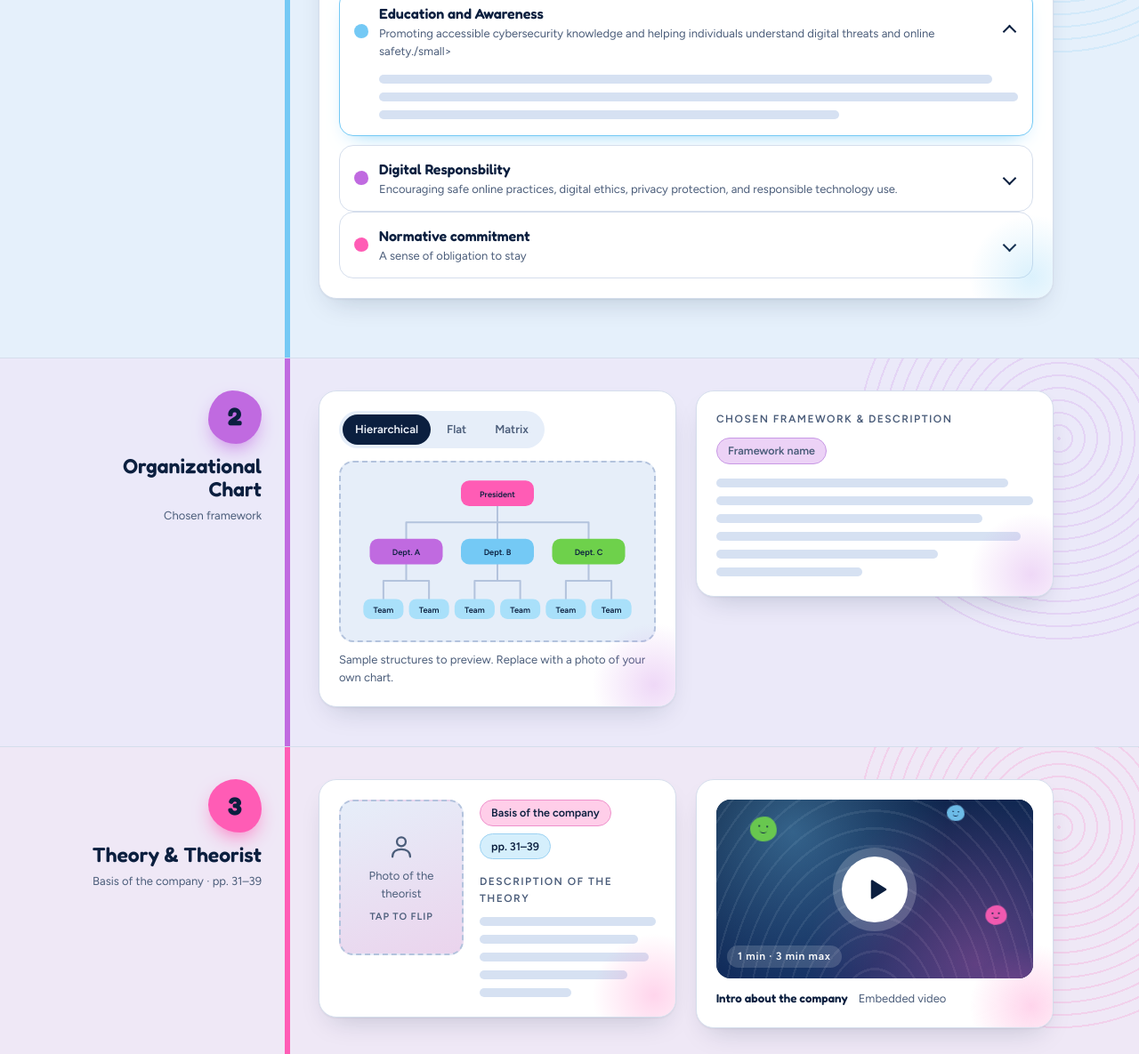
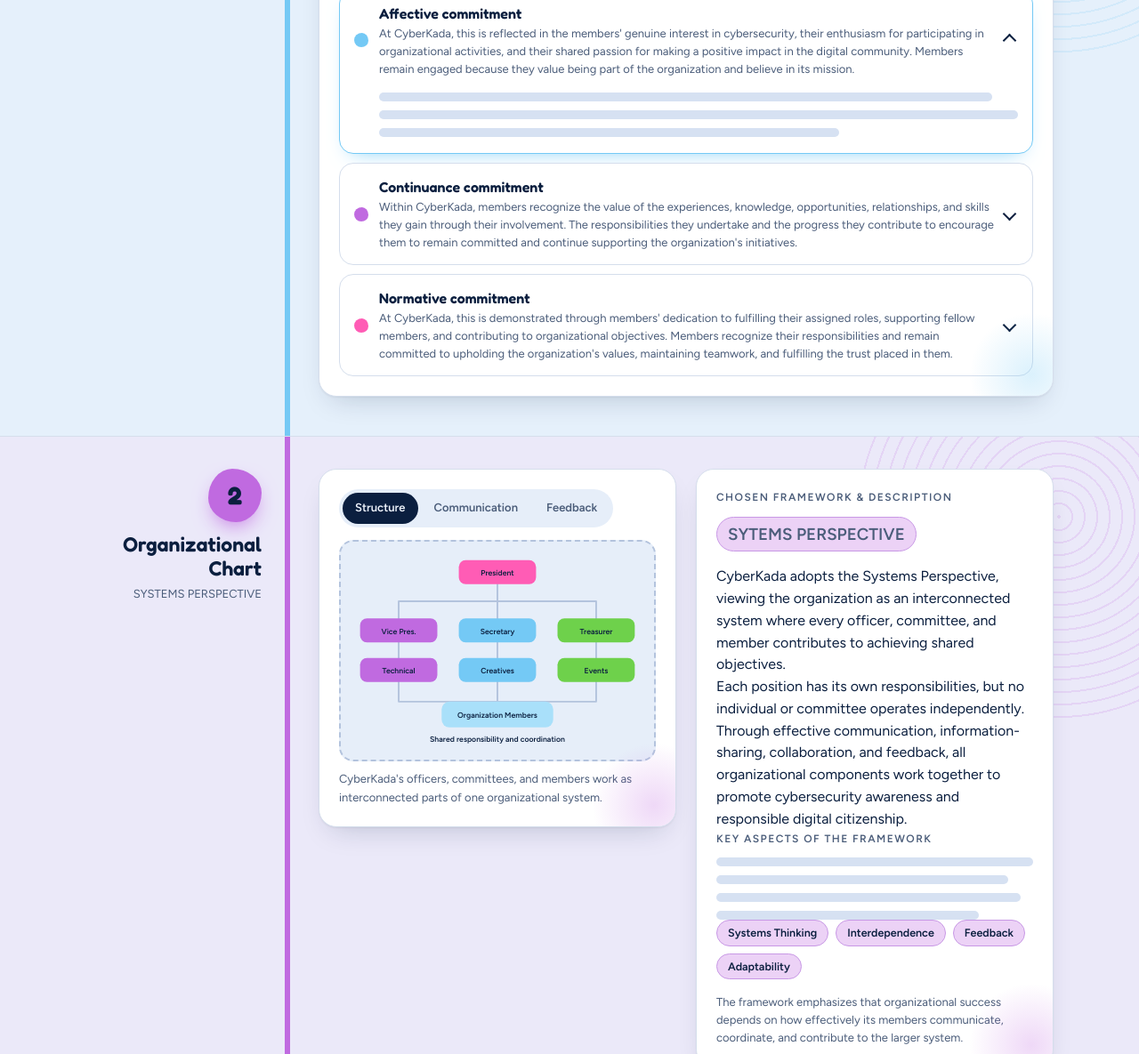
Before and after one commit to zitherpaller/OrgComWebsite, a plain HTML site: page index.html in a window 1280 px wide. Shown: the part 605-1790 px from the top of the page at 89% size. Drawn offline with Linux system fonts and the light colour scheme.

Commit message:
section 2 contents

```diff
--- a/index.html
+++ b/index.html
@@ -151,19 +151,30 @@
           <p class="kicker">Discussion of organizational commitment</p>
           <div class="acc">
             <details open name="commitment" style="--c: var(--sky)">
-              <summary><span>Education and Awareness
-                <small>Promoting accessible cybersecurity knowledge and helping individuals understand digital threats and online safety./small>
-                </span></summary>
+              <summary><span>Affective commitment<small>
+              At CyberKada, this is reflected in the members' genuine interest in cybersecurity,
+              their enthusiasm for participating in organizational activities, and their shared
+              passion for making a positive impact in the digital community. Members remain engaged
+              because they value being part of the organization and believe in its mission.
+              </small></span></summary>
               <div class="acc-body"><div class="lines"><i style="--w:96%"></i><i style="--w:100%"></i><i style="--w:72%"></i></div></div>
             </details>
             <details name="commitment" style="--c: var(--violet)">
-              <summary><span>Digital Responsbility
-                <small>Encouraging safe online practices, digital ethics, privacy protection, and responsible technology use.</small>
-              </span></summary>
+              <summary><span>Continuance commitment<small>
+                Within CyberKada, members recognize the value of the experiences, knowledge,
+                opportunities, relationships, and skills they gain through their involvement.
+                The responsibilities they undertake and the progress they contribute to encourage
+                them to remain committed and continue supporting the organization's initiatives.
+              </small></span></summary>
               <div class="acc-body"><div class="lines"><i style="--w:92%"></i><i style="--w:100%"></i><i style="--w:64%"></i></div></div>
             </details>
             <details name="commitment" style="--c: var(--pink)">
-              <summary><span>Normative commitment<small>A sense of obligation to stay</small></span></summary>
+              <summary><span>Normative commitment<small>
+                At CyberKada, this is demonstrated through members' dedication to fulfilling
+                their assigned roles, supporting fellow members, and contributing to organizational
+                objectives. Members recognize their responsibilities and remain committed to upholding
+                the organization's values, maintaining teamwork, and fulfilling the trust placed in them.
+              </small></span></summary>
               <div class="acc-body"><div class="lines"><i style="--w:98%"></i><i style="--w:88%"></i><i style="--w:56%"></i></div></div>
             </details>
           </div>
@@ -171,6 +182,7 @@
       </div>
     </div>
   </section>
+
 
 <!-- ============ 2 · ORGANIZATIONAL CHART ============ -->
 <section class="band" id="s2" style="--c: var(--violet)" aria-labelledby="h2-chart">
@@ -180,77 +192,280 @@
         <div class="num">2</div>
         <div>
           <h2 id="h2-chart">Organizational Chart</h2>
-            <p class="hint">Chosen framework</p>
+          <p class="hint">SYSTEMS PERSPECTIVE</p>
         </div>
       </div>
     </div>
+
     <div class="body">
       <div class="split">
+
+        <!-- ORGANIZATIONAL CHART PREVIEW -->
         <div class="card rv" style="--c: var(--violet)">
-            <div class="seg" role="group" aria-label="Preview a structure">
-              <button type="button" data-variant="tree" aria-pressed="true">Hierarchical</button>
-              <button type="button" data-variant="flat" aria-pressed="false">Flat</button>
-              <button type="button" data-variant="matrix" aria-pressed="false">Matrix</button>
+
+          <div class="seg" role="group" aria-label="Preview organizational systems">
+            <button type="button" data-variant="tree" aria-pressed="true">
+              Structure
+            </button>
+            <button type="button" data-variant="flat" aria-pressed="false">
+              Communication
+            </button>
+            <button type="button" data-variant="matrix" aria-pressed="false">
+              Feedback
+            </button>
           </div>
 
           <button class="zoom" type="button" data-zoom aria-label="Enlarge the chart preview">
-              <svg class="orgsvg" id="orgsvg" data-active="tree" viewBox="0 0 320 172" role="img" aria-label="Sample organizational chart structures">
-                <!-- hierarchical -->
+
+            <svg class="orgsvg" id="orgsvg" data-active="tree"
+              viewBox="0 0 340 230"
+              role="img"
+              aria-label="CyberKada interconnected organizational system">
+
+              <!-- 1. INTERCONNECTED ORGANIZATIONAL STRUCTURE -->
               <g data-v="tree">
-                  <path class="ln" d="M160 36V54M60 54H260M60 54V72M160 54V72M260 54V72M60 100V118M35 118H85M35 118V138M85 118V138M160 100V118M135 118H185M135 118V138M185 118V138M260 100V118M235 118H285M235 118V138M285 118V138"/>
-                  <g class="nd n-pink"><title>Top management</title><rect x="120" y="8" width="80" height="28" rx="9"/><text x="160" y="26">President</text></g>
-                  <g class="nd n-violet"><title>Department head</title><rect x="20" y="72" width="80" height="28" rx="9"/><text x="60" y="90">Dept. A</text></g>
-                  <g class="nd n-sky"><title>Department head</title><rect x="120" y="72" width="80" height="28" rx="9"/><text x="160" y="90">Dept. B</text></g>
-                  <g class="nd n-lime"><title>Department head</title><rect x="220" y="72" width="80" height="28" rx="9"/><text x="260" y="90">Dept. C</text></g>
-                  <g class="nd n-ice"><title>Team</title><rect x="13" y="138" width="44" height="22" rx="8"/><text x="35" y="153">Team</text></g>
-                  <g class="nd n-ice"><title>Team</title><rect x="63" y="138" width="44" height="22" rx="8"/><text x="85" y="153">Team</text></g>
-                  <g class="nd n-ice"><title>Team</title><rect x="113" y="138" width="44" height="22" rx="8"/><text x="135" y="153">Team</text></g>
-                  <g class="nd n-ice"><title>Team</title><rect x="163" y="138" width="44" height="22" rx="8"/><text x="185" y="153">Team</text></g>
-                  <g class="nd n-ice"><title>Team</title><rect x="213" y="138" width="44" height="22" rx="8"/><text x="235" y="153">Team</text></g>
-                  <g class="nd n-ice"><title>Team</title><rect x="263" y="138" width="44" height="22" rx="8"/><text x="285" y="153">Team</text></g>
+
+                <!-- connecting lines -->
+                <path class="ln"
+                  d="M170 37 V57
+                     M55 57 H285
+                     M55 57 V77
+                     M170 57 V77
+                     M285 57 V77
+                     M55 105 V123
+                     M170 105 V123
+                     M285 105 V123
+                     M55 151 V174
+                     M170 151 V174
+                     M285 151 V174
+                     M55 174 H285"/>
+
+                <!-- President -->
+                <g class="nd n-pink">
+                  <title>President</title>
+                  <rect x="125" y="9" width="90" height="28" rx="8"/>
+                  <text x="170" y="27">President</text>
                 </g>
-                <!-- flat -->
+
+                <!-- Executive officers -->
+                <g class="nd n-violet">
+                  <rect x="10" y="77" width="90" height="28" rx="8"/>
+                  <text x="55" y="95">Vice Pres.</text>
+                </g>
+
+                <g class="nd n-sky">
+                  <rect x="125" y="77" width="90" height="28" rx="8"/>
+                  <text x="170" y="95">Secretary</text>
+                </g>
+
+                <g class="nd n-lime">
+                  <rect x="240" y="77" width="90" height="28" rx="8"/>
+                  <text x="285" y="95">Treasurer</text>
+                </g>
+
+                <!-- Committees -->
+                <g class="nd n-violet">
+                  <rect x="10" y="123" width="90" height="28" rx="8"/>
+                  <text x="55" y="141">Technical</text>
+                </g>
+
+                <g class="nd n-sky">
+                  <rect x="125" y="123" width="90" height="28" rx="8"/>
+                  <text x="170" y="141">Creatives</text>
+                </g>
+
+                <g class="nd n-lime">
+                  <rect x="240" y="123" width="90" height="28" rx="8"/>
+                  <text x="285" y="141">Events</text>
+                </g>
+
+                <!-- Members -->
+                <g class="nd n-ice">
+                  <rect x="105" y="174" width="130" height="30" rx="9"/>
+                  <text x="170" y="193">Organization Members</text>
+                </g>
+
+                <text x="170" y="221" text-anchor="middle" class="svg-note">
+                  Shared responsibility and coordination
+                </text>
+              </g>
+
+
+              <!-- 2. COMMUNICATION FLOW -->
               <g data-v="flat">
-                  <path class="ln" d="M160 36V70M30 70H290M30 70V104M82 70V104M134 70V104M186 70V104M238 70V104M290 70V104"/>
-                  <g class="nd n-pink"><title>Owner or manager</title><rect x="120" y="8" width="80" height="28" rx="9"/><text x="160" y="26">Manager</text></g>
-                  <g class="nd n-lime"><title>Staff</title><rect x="8" y="104" width="44" height="26" rx="9"/><text x="30" y="121">Staff</text></g>
-                  <g class="nd n-sky"><title>Staff</title><rect x="60" y="104" width="44" height="26" rx="9"/><text x="82" y="121">Staff</text></g>
-                  <g class="nd n-ice"><title>Staff</title><rect x="112" y="104" width="44" height="26" rx="9"/><text x="134" y="121">Staff</text></g>
-                  <g class="nd n-pink"><title>Staff</title><rect x="164" y="104" width="44" height="26" rx="9"/><text x="186" y="121">Staff</text></g>
-                  <g class="nd n-violet"><title>Staff</title><rect x="216" y="104" width="44" height="26" rx="9"/><text x="238" y="121">Staff</text></g>
-                  <g class="nd n-lime"><title>Staff</title><rect x="268" y="104" width="44" height="26" rx="9"/><text x="290" y="121">Staff</text></g>
+
+                <defs>
+                  <marker id="commArrow" markerWidth="6" markerHeight="6"
+                    refX="5" refY="3" orient="auto">
+                    <path d="M0 0 L6 3 L0 6" fill="none"
+                      stroke="currentColor" stroke-width="1"/>
+                  </marker>
+                </defs>
+
+                <!-- central leadership -->
+                <g class="nd n-pink">
+                  <rect x="120" y="8" width="100" height="30" rx="9"/>
+                  <text x="170" y="27">Leadership</text>
                 </g>
-                <!-- matrix -->
+
+                <!-- communication lines -->
+                <path class="ln"
+                  marker-end="url(#commArrow)"
+                  d="M170 38 V65
+                     M55 65 H285
+                     M55 65 V94
+                     M170 65 V94
+                     M285 65 V94"/>
+
+                <!-- departments -->
+                <g class="nd n-violet">
+                  <rect x="10" y="94" width="90" height="30" rx="9"/>
+                  <text x="55" y="113">Technical</text>
+                </g>
+
+                <g class="nd n-sky">
+                  <rect x="125" y="94" width="90" height="30" rx="9"/>
+                  <text x="170" y="113">Creatives</text>
+                </g>
+
+                <g class="nd n-lime">
+                  <rect x="240" y="94" width="90" height="30" rx="9"/>
+                  <text x="285" y="113">Events</text>
+                </g>
+
+                <!-- cross-department coordination -->
+                <path class="ln"
+                  marker-end="url(#commArrow)"
+                  d="M100 109 H125
+                     M215 109 H240"/>
+
+                <!-- members and community -->
+                <path class="ln"
+                  marker-end="url(#commArrow)"
+                  d="M55 124 V159
+                     M170 124 V159
+                     M285 124 V159
+                     M55 159 H285
+                     M170 159 V180"/>
+
+                <g class="nd n-ice">
+                  <rect x="105" y="180" width="130" height="28" rx="9"/>
+                  <text x="170" y="198">Members</text>
+                </g>
+
+                <text x="170" y="224" text-anchor="middle" class="svg-note">
+                  Information sharing and coordination
+                </text>
+              </g>
+
+
+              <!-- 3. FEEDBACK SYSTEM -->
               <g data-v="matrix">
-                  <path class="ln" d="M74 53H312M74 93H312M74 133H312M121 26V160M201 26V160M281 26V160"/>
-                  <g class="nd n-violet"><title>Project</title><rect x="90" y="4" width="62" height="22" rx="8"/><text x="121" y="19">Project 1</text></g>
-                  <g class="nd n-sky"><title>Project</title><rect x="170" y="4" width="62" height="22" rx="8"/><text x="201" y="19">Project 2</text></g>
-                  <g class="nd n-lime"><title>Project</title><rect x="250" y="4" width="62" height="22" rx="8"/><text x="281" y="19">Project 3</text></g>
-                  <g class="nd n-pink"><title>Function</title><rect x="4" y="40" width="70" height="26" rx="9"/><text x="39" y="57">Function A</text></g>
-                  <g class="nd n-pink"><title>Function</title><rect x="4" y="80" width="70" height="26" rx="9"/><text x="39" y="97">Function B</text></g>
-                  <g class="nd n-pink"><title>Function</title><rect x="4" y="120" width="70" height="26" rx="9"/><text x="39" y="137">Function C</text></g>
-                  <g class="nd n-ice"><circle cx="121" cy="53" r="9"/></g><g class="nd n-ice"><circle cx="201" cy="53" r="9"/></g><g class="nd n-ice"><circle cx="281" cy="53" r="9"/></g>
-                  <g class="nd n-ice"><circle cx="121" cy="93" r="9"/></g><g class="nd n-ice"><circle cx="201" cy="93" r="9"/></g><g class="nd n-ice"><circle cx="281" cy="93" r="9"/></g>
-                  <g class="nd n-ice"><circle cx="121" cy="133" r="9"/></g><g class="nd n-ice"><circle cx="201" cy="133" r="9"/></g><g class="nd n-ice"><circle cx="281" cy="133" r="9"/></g>
+
+                <!-- organizational activities -->
+                <g class="nd n-pink">
+                  <rect x="110" y="8" width="120" height="30" rx="9"/>
+                  <text x="170" y="27">CyberKada</text>
                 </g>
+
+                <path class="ln" d="M170 38 V57"/>
+
+                <g class="nd n-sky">
+                  <rect x="100" y="57" width="140" height="30" rx="9"/>
+                  <text x="170" y="76">Activities &amp; Projects</text>
+                </g>
+
+                <path class="ln" d="M170 87 V106"/>
+
+                <g class="nd n-lime">
+                  <rect x="100" y="106" width="140" height="30" rx="9"/>
+                  <text x="170" y="125">Evaluation</text>
+                </g>
+
+                <path class="ln" d="M170 136 V155"/>
+
+                <g class="nd n-violet">
+                  <rect x="100" y="155" width="140" height="30" rx="9"/>
+                  <text x="170" y="174">Feedback &amp; Suggestions</text>
+                </g>
+
+                <!-- feedback loop -->
+                <path class="ln"
+                  d="M100 170 H35 V23 H110"/>
+
+                <path class="ln"
+                  d="M35 23 L44 17 M35 23 L44 29"/>
+
+                <text x="170" y="207" text-anchor="middle" class="svg-note">
+                  Continuous improvement and adaptation
+                </text>
+              </g>
+
             </svg>
           </button>
-            <p class="note">Sample structures to preview. Replace with a photo of your own chart.</p>
+
+          <p class="note" id="org-description">
+            CyberKada's officers, committees, and members work as
+            interconnected parts of one organizational system.
+          </p>
         </div>
 
+
+        <!-- FRAMEWORK DESCRIPTION -->
         <div class="card rv" style="--c: var(--violet)">
+
           <p class="kicker">Chosen framework &amp; description</p>
           <div class="chips">
-              <span class="tag ph-text" style="--c: var(--violet)">Framework name</span>
+            <span class="tag ph-text" style="--c: var(--violet)">
+              <h2><bold>SYTEMS PERSPECTIVE</bold></h2>
+            </span>
           </div>
+
+          <p>
+            CyberKada adopts the Systems Perspective, viewing the
+            organization as an interconnected system where every
+            officer, committee, and member contributes to achieving
+            shared objectives.
+          </p>
+
+          <p>
+            Each position has its own responsibilities, but no
+            individual or committee operates independently.
+            Through effective communication, information-sharing,
+            collaboration, and feedback, all organizational
+            components work together to promote cybersecurity
+            awareness and responsible digital citizenship.
+          </p>
+
+          <p class="kicker">Key aspects of the framework</p>
+
           <div class="lines">
-              <i style="--w:92%"></i><i style="--w:100%"></i><i style="--w:84%"></i><i style="--w:96%"></i><i style="--w:70%"></i><i style="--w:46%"></i>
+            <i style="--w:100%"></i>
+            <i style="--w:92%"></i>
+            <i style="--w:96%"></i>
+            <i style="--w:83%"></i>
           </div>
+
+          <div class="chips">
+            <span class="tag">Systems Thinking</span>
+            <span class="tag">Interdependence</span>
+            <span class="tag">Feedback</span>
+            <span class="tag">Adaptability</span>
           </div>
+
+          <p class="note">
+            The framework emphasizes that organizational success
+            depends on how effectively its members communicate,
+            coordinate, and contribute to the larger system.
+          </p>
+
+        </div>
+
       </div>
     </div>
   </div>
 </section>
+
 
   <!-- ============ 3 · THEORY & THEORIST ============ -->
   <section class="band" id="s3" style="--c: var(--pink)" aria-labelledby="h3-theory">
```
Lines whose indentation alone changed are shown as unchanged.
